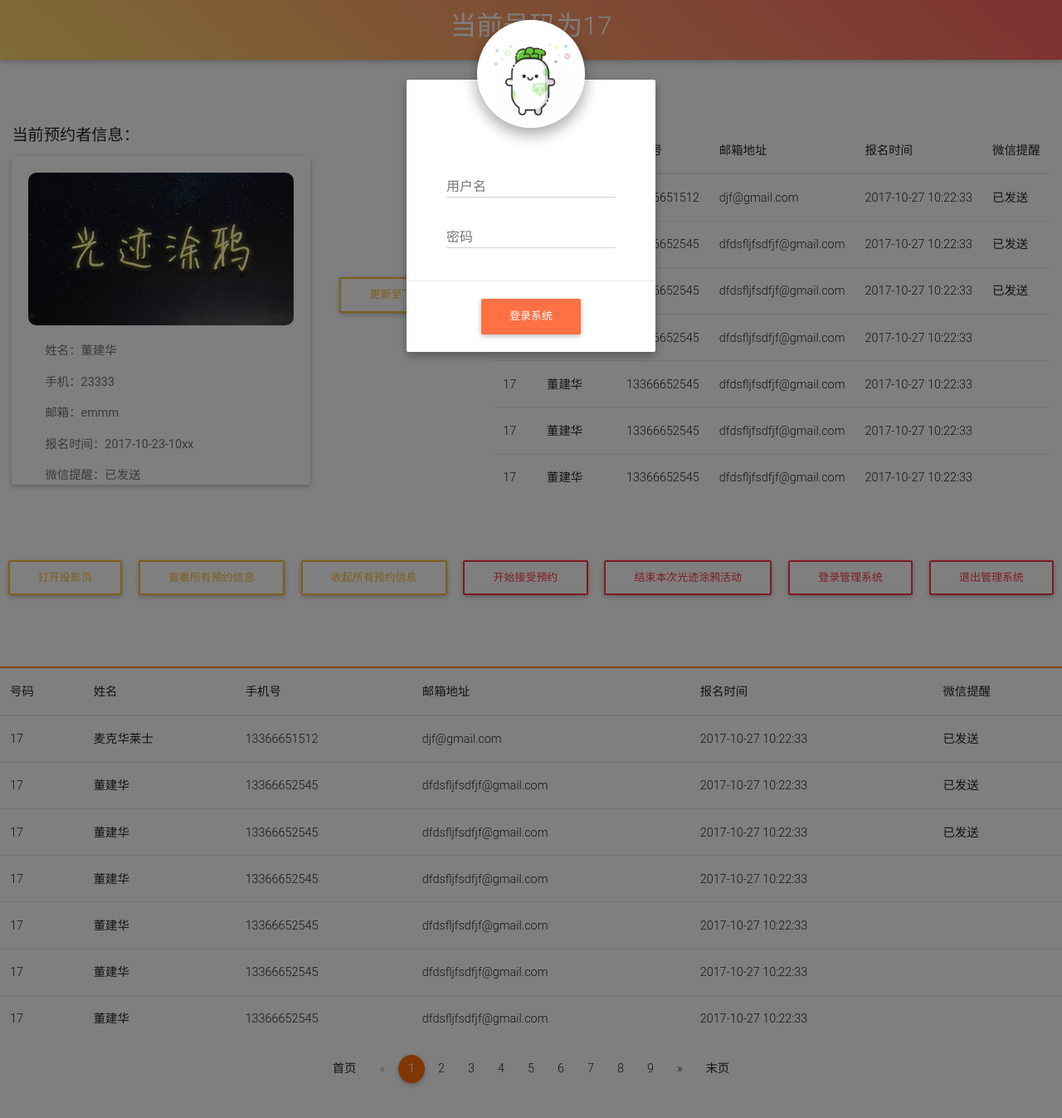
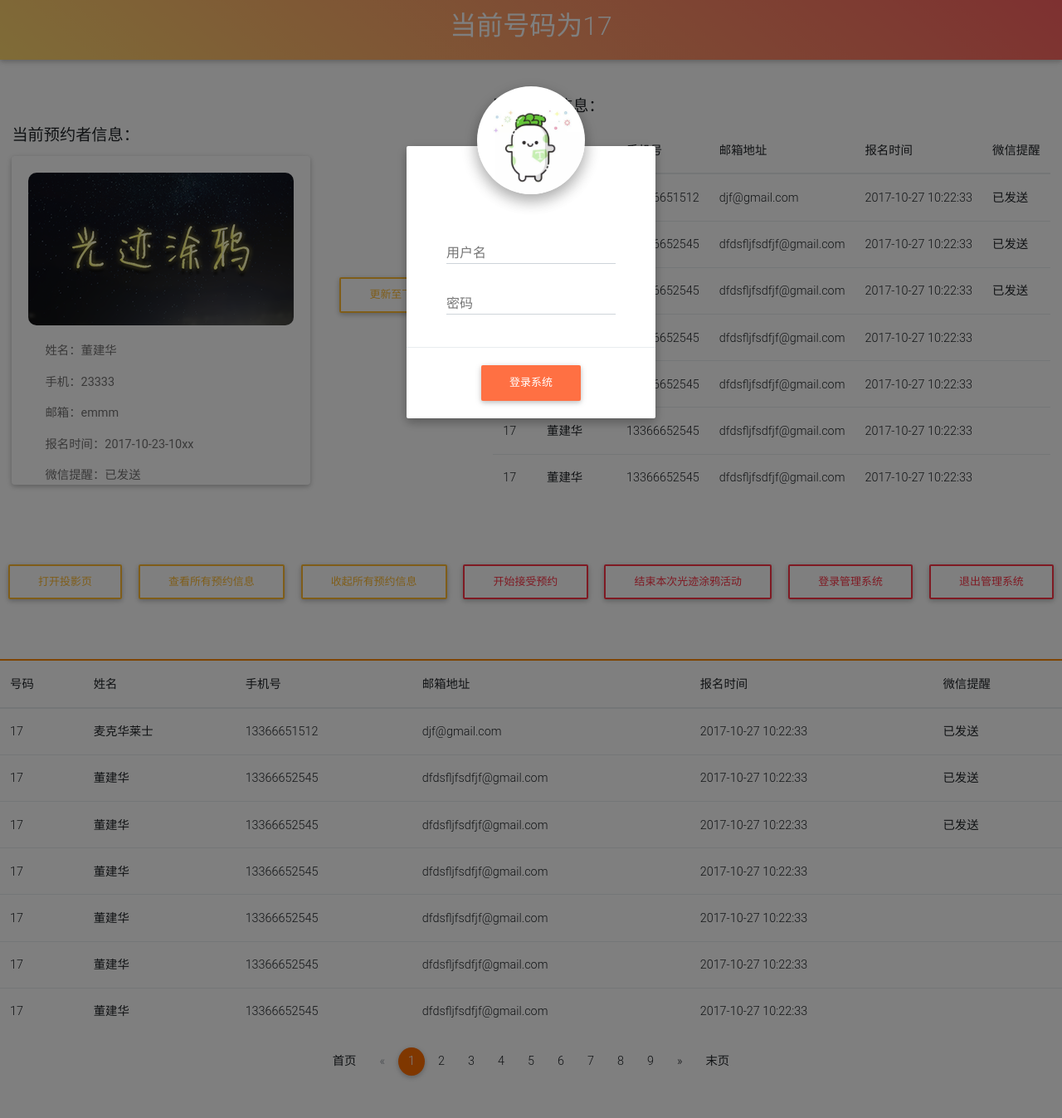
Before and after one commit to BBT-Tech/BBT-17-GJTY, a PHP site: page /admin/index.html in a window 1280 px wide, after a click on "登录管理系统". Shown: the top 1347 px of the page at 83% size. Run offline with PHP 8.4, Linux system fonts and the light colour scheme; some libraries are stand-ins or nearby versions.

Commit message:
Initial Admin Login And Logout Module

```diff
--- a/admin/index.html
+++ b/admin/index.html
@@ -94,7 +94,7 @@
 		<a class="mask"></a>
 	</div>
 
-	<div class="information">
+	<div class="information" id="information">
 		<div class="current">
 			<h4 class="information-title">当前预约者信息：</h4>
 
--- a/assets/css/admin.css
+++ b/assets/css/admin.css
@@ -1,5 +1,9 @@
 body {
 	margin: 0;
+}
+
+.modal-dialog {
+	margin-top: 11em !important;
 }
 
 .position-text {
@@ -33,11 +37,12 @@ body {
 .buttons {
 	display: flex;
 	justify-content: space-around;
-	padding: 50px 0;
+	padding-top: 55px;
+	padding-bottom: 1em;
 }
 
 .all-info {
-	margin: 30px 0;
+	margin: 50px 0;
 	border-width: 2px 0 0 0;
 	border-color: rgb(255,136,0);
 	border-style: solid;
--- a/assets/js/admin.js
+++ b/assets/js/admin.js
@@ -46,7 +46,7 @@ $("#login-btn").click(function() {
 		'","passWord": "' + $("#password").val() + '"}',
 		function(response) {
 			if (response.status == 0) {
-				//Success
+				location.reload();
 			} else {
 				errorAlert(response.errorMessage);
 			}
@@ -64,6 +64,19 @@ $("#logout").click(function() {
 		function(response) {
 			if (response.status == 0) {
 				errorAlert('退出系统成功！', false);
+				$('#error-alert').on('hide.bs.modal', function () {
+					$("#information").fadeOut(700);
+					$("#all-info").fadeOut(700);
+
+					$(".buttons").fadeOut(700, function() {
+						$(".buttons").css("padding-top", "calc(100vh - 11em)");
+						$(".buttons").fadeIn(500, function() {
+							setTimeout(function() {
+								$("#login").modal('show');
+							}, 500);
+						});
+					});
+				});
 			} else {
 				errorAlert(response.errorMessage);
 			}
--- a/test_log.php
+++ b/test_log.php
@@ -1,5 +1,6 @@
 <?php
 header('Content-Type: application/json');
 
-echo '{"status": 1, "errorMessage": "用户名或密码错误"}';
-// echo '{"status": 0, "data":{}';
+$i = file_get_contents('php://input');
+echo '{"status": 0, "data":' . ($i == '' ? '{}' : $i) . '}';
+// echo '{"status": 1, "errorMessage": "用户名或密码错误"}';
```
